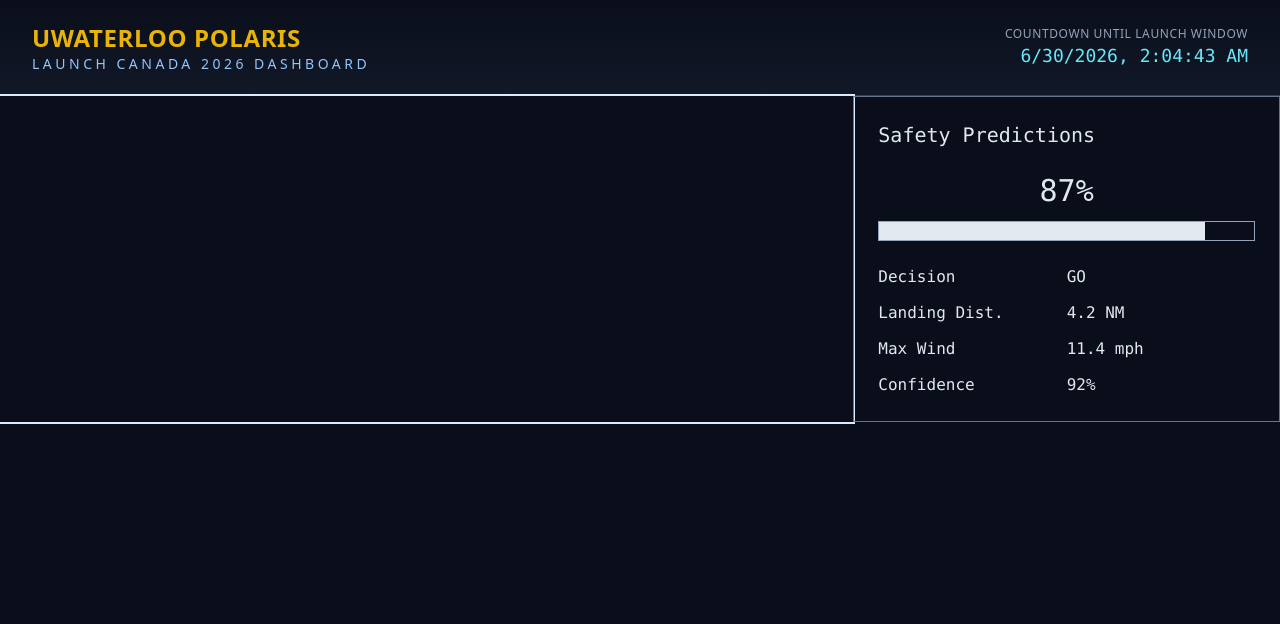
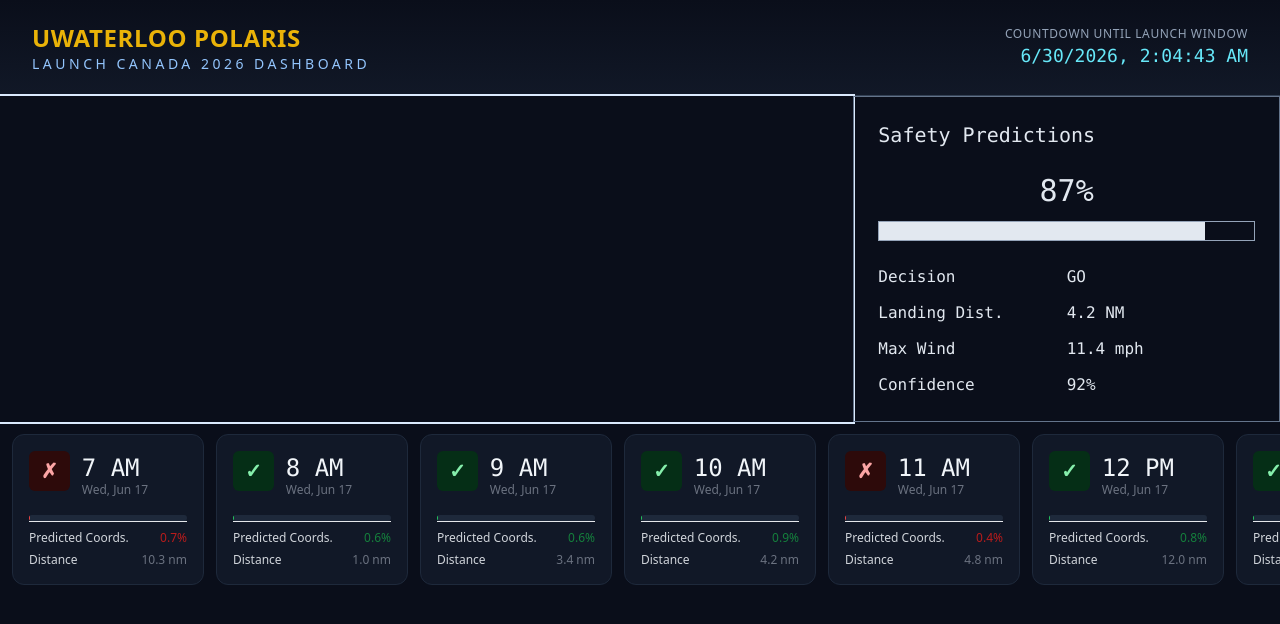
Before and after one commit to a89cheng/LC26-ML-Project, a React app in the folder frontend/: page / in a window 1280 px wide. Shown: the top 624 px of the page. Built offline with nearby package versions, Linux system fonts and the light colour scheme; the HTML template or start-up script is replaced by a standard one.

Commit message:
Timeline Bar

```diff
--- a/frontend/src/App.jsx
+++ b/frontend/src/App.jsx
@@ -1,6 +1,7 @@
 /* import logo from "./assets/RocketryLogo.png";*/
 import Header from "./components/Header"
 import SafetyGauge from "./components/SafetyGauge"
+import TimelineBar from "./components/TimelineBar"
 
 function App() {
     return (
@@ -14,6 +15,11 @@
                 <SafetyGauge />
             </div>
         </div>
+        <div>
+            <div className=''>
+                <TimelineBar />
+            </div>
+        </div>
     </div>
     )
 }
--- /dev/null
+++ b/frontend/src/components/TimelineBar.jsx
@@ -0,0 +1,87 @@
+import { mockHours } from "../mock_data.jsx"
+
+function TimelineBar() {
+    const launchHours = mockHours.filter(hour => {
+        const h = new Date(hour.forecast_hour).getHours()
+        return h >= 11 && h < 19
+    })
+
+    return (
+        <div className="flex overflow-x-auto gap-3 p-3">
+            {launchHours.map(hour => {
+                const date = new Date(hour.forecast_hour)
+
+                // Ternary: pick styles based on go_no_go being true or false
+
+                const badgeClass = hour.go_no_go
+                    ? "bg-[#052e16] text-[#86efac] border-[#166534]"
+                    : "bg-[#2d0a0a] text-[#fca5a5] border-[#991b1b]"
+
+                const statClass = hour.go_no_go
+                    ? "text-green-700"
+                    : "text-red-700"
+
+                const textValue = hour.go_no_go
+                    ? "✓"
+                    : "✗"
+
+                return (
+                    <div
+                        key={hour.forecast_hour}
+                        className={`rounded-xl w-48 flex-shrink-0 p-4 bg-[#111827] border border-[#1e293b]`}
+                    >
+                        <div className="flex items-center gap-3 mb-3">
+                            <span className={`inline-block text-xl font-semibold px-3 py-1.5 rounded-md mb-3 ${badgeClass}`}>
+                                {textValue}
+                            </span>
+
+                            <div>
+                                <div className="font-mono text-2xl font-medium text-[#f1f5f9] leading-none">
+                                    {date.toLocaleTimeString("en-US", {
+                                        hour: "numeric",
+                                        timeZone: "America/Toronto",
+                                        hour12: true,
+                                    })}
+                                </div>
+                                <div className="text-xs text-gray-500 mt-0.5">
+                                    {date.toLocaleDateString("en-US", {
+                                        weekday: "short",
+                                        month: "short",
+                                        day: "numeric",
+                                    })}
+                                </div>
+                            </div>
+                        </div>
+
+                        <div className="w-full h-1.5 bg-[#1e293b] rounded-full overflow-hidden">
+                            <div
+                                className={`h-full ${hour.go_no_go ? "bg-[#22c55e]" : "bg-[#ef4444]"} rounded-full`}
+                                style={{ width: `${hour.p_safe_launch}%` }}
+                            />
+                        </div>
+
+                        {/* Stat rows */}
+                        <div className="border-t pt-2 space-y-1.5">
+                            <div className="flex justify-between items-center">
+                                <span className="text-xs text-gray-300">Predicted Coords.</span>
+                                {/* toFixed(1) rounds to 1 decimal place */}
+                                <span className={`text-xs font-medium ${statClass}`}>
+                                    {hour.p_safe_launch.toFixed(1)}%
+                                </span>
+                            </div>
+                            <div className="flex justify-between items-center">
+                                <span className="text-xs text-gray-300">Distance</span>
+                                {/* Template literal: appends " nm" unit to the number */}
+                                <span className="text-xs font-medium text-gray-500">
+                                    {`${hour.predicted_dist_nm} nm`}
+                                </span>
+                            </div>
+                        </div>
+                    </div>
+                )
+            })}
+        </div>
+    )
+}
+
+export default TimelineBar
```
